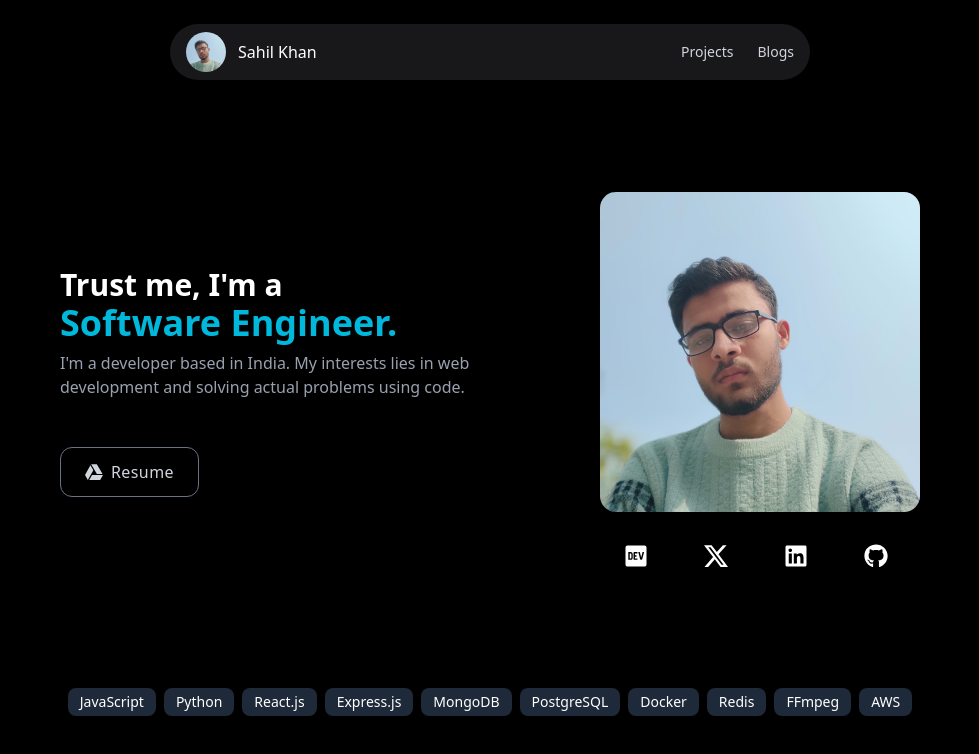
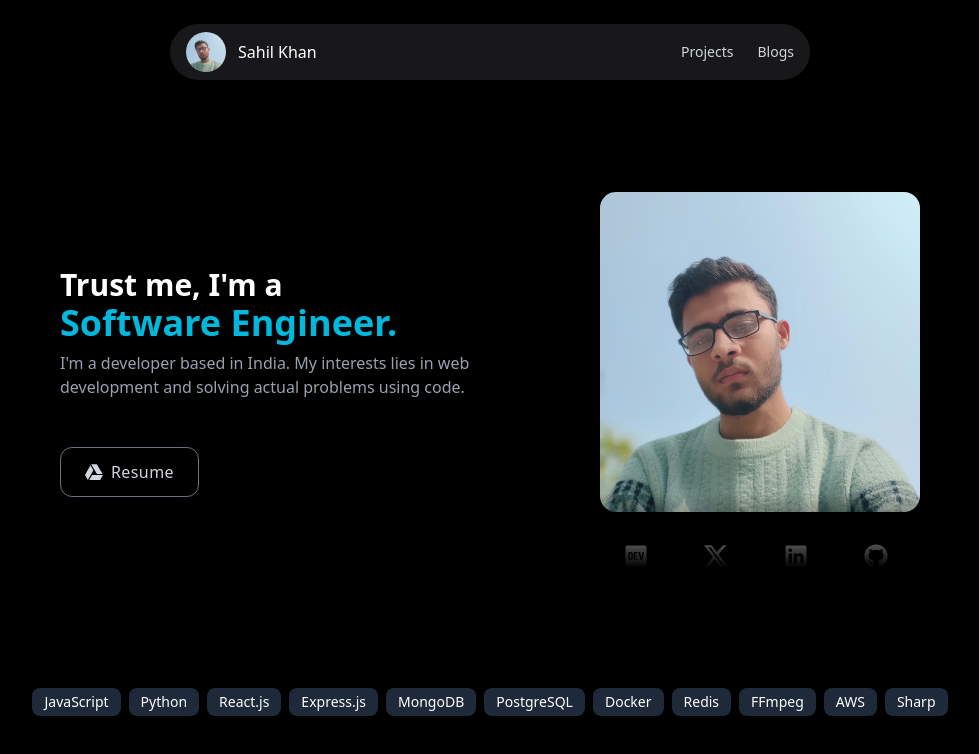
Before and after one commit to Itxsahil/portfolio-via-vite-react-ts, a React (Vite) app: page / in a window 1280 px wide. Shown: the top 754 px of the page, without its empty margins (150-1129 px from the left). Built offline with nearby package versions, Linux system fonts and the light colour scheme.

Commit message:
image load

```diff
--- a/src/Home.tsx
+++ b/src/Home.tsx
@@ -1,6 +1,19 @@
 import { FaDev, FaLinkedin, FaGithub } from "react-icons/fa";
 import { BsTwitterX } from "react-icons/bs";
 import { FaGoogleDrive } from "react-icons/fa";
+const techArray = [
+  "JavaScript",
+  "Python",
+  "React.js",
+  "Express.js",
+  "MongoDB",
+  "PostgreSQL",
+  "Docker",
+  "Redis",
+  "FFmpeg",
+  "AWS",
+  "Sharp"
+];
 const HomePage = () => {
   return (
     <>
@@ -14,9 +27,8 @@ const HomePage = () => {
             </span>
           </h1>
           <p className="text-gray-400 mt-2 md:w-[500px]">
-            I'm a developer based in India.
-            My interests lies in web {" "}
-            development and solving actual problems using code.
+            I'm a developer based in India. My interests lies in web development
+            and solving actual problems using code.
           </p>
           <div className="mt-12 flex ">
             <a
@@ -26,12 +38,14 @@ const HomePage = () => {
               className="inline-flex items-center gap-2 px-6 py-3 border border-gray-500 text-gray-300 hover:text-white hover:border-white rounded-xl transition-all duration-300 hover:shadow-lg hover:shadow-blue-500/20"
             >
               <FaGoogleDrive className="text-lg" />
-    <span className="text-sm md:text-base font-medium tracking-wide">Resume</span>
+              <span className="text-sm md:text-base font-medium tracking-wide ">
+                Resume
+              </span>
             </a>
           </div>
         </div>
-        <div>
-          <img className="w-80 h-80 rounded-2xl" src="./hero.jpg" alt="" />
+        <div className="mask-b-from-80% hover:mask-b-from-90%">
+          <img className="w-80 h-80 rounded-2xl" loading="lazy" src="./hero.jpg" alt="" />
           <div className="flex mt-8 justify-around text-2xl">
             <a
               href="http://"
@@ -67,28 +81,14 @@ const HomePage = () => {
 
       <div className="text-white flex justify-center items-center gap-10 md:flex-row flex-col mt-20 m-4 p-2">
         <div className="mt-6 flex flex-wrap gap-2">
-            <span className="px-3 py-1 bg-gray-800 rounded-lg text-sm"
-              >JavaScript</span
+          {techArray.map((tech) =>
+              <span
+                key={tech}
+                className="px-3 py-1 bg-gray-800 rounded-lg text-sm"
               >
-
-            <span className="px-3 py-1 bg-gray-800 rounded-lg text-sm">Python</span>
-            <span className="px-3 py-1 bg-gray-800 rounded-lg text-sm"
-              >React.js</span
-            >
-            <span className="px-3 py-1 bg-gray-800 rounded-lg text-sm"
-              >Express.js</span
-            >
-            <span className="px-3 py-1 bg-gray-800 rounded-lg text-sm"
-              >MongoDB</span
-            >
-
-            <span className="px-3 py-1 bg-gray-800 rounded-lg text-sm"
-              >PostgreSQL</span
-            >
-            <span className="px-3 py-1 bg-gray-800 rounded-lg text-sm">Docker</span>
-            <span className="px-3 py-1 bg-gray-800 rounded-lg text-sm">Redis</span>
-            <span className="px-3 py-1 bg-gray-800 rounded-lg text-sm">FFmpeg</span>
-            <span className="px-3 py-1 bg-gray-800 rounded-lg text-sm">AWS</span>
+                {tech}
+              </span>
+            )}
         </div>
       </div>
     </>
```
Lines whose indentation alone changed are shown as unchanged.
